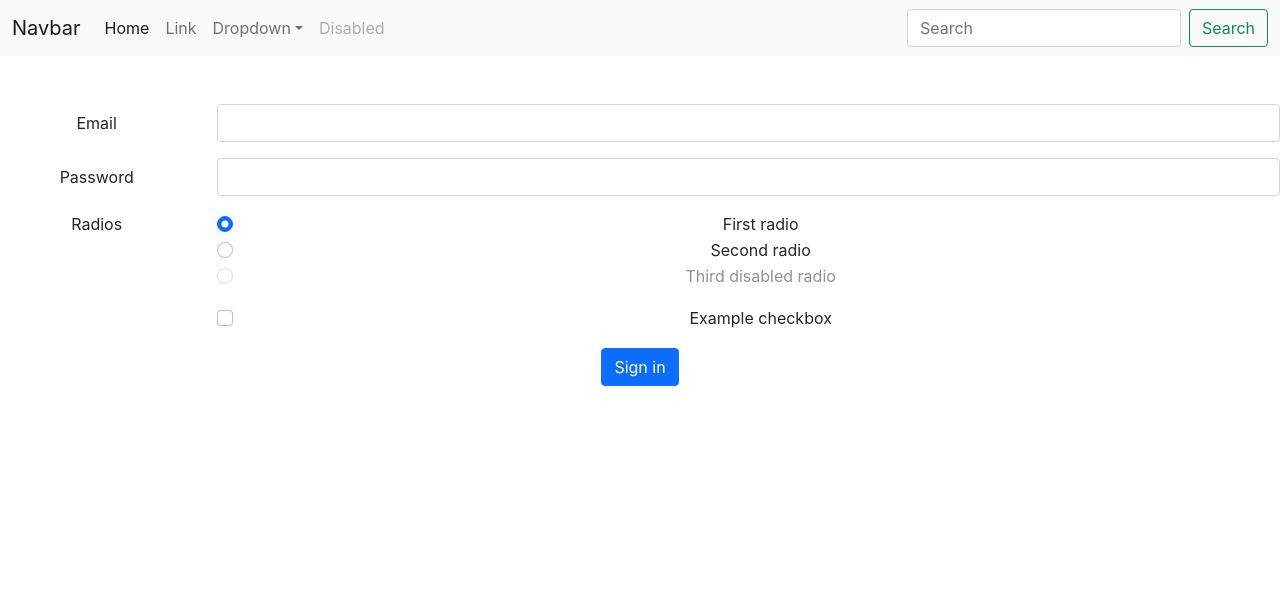
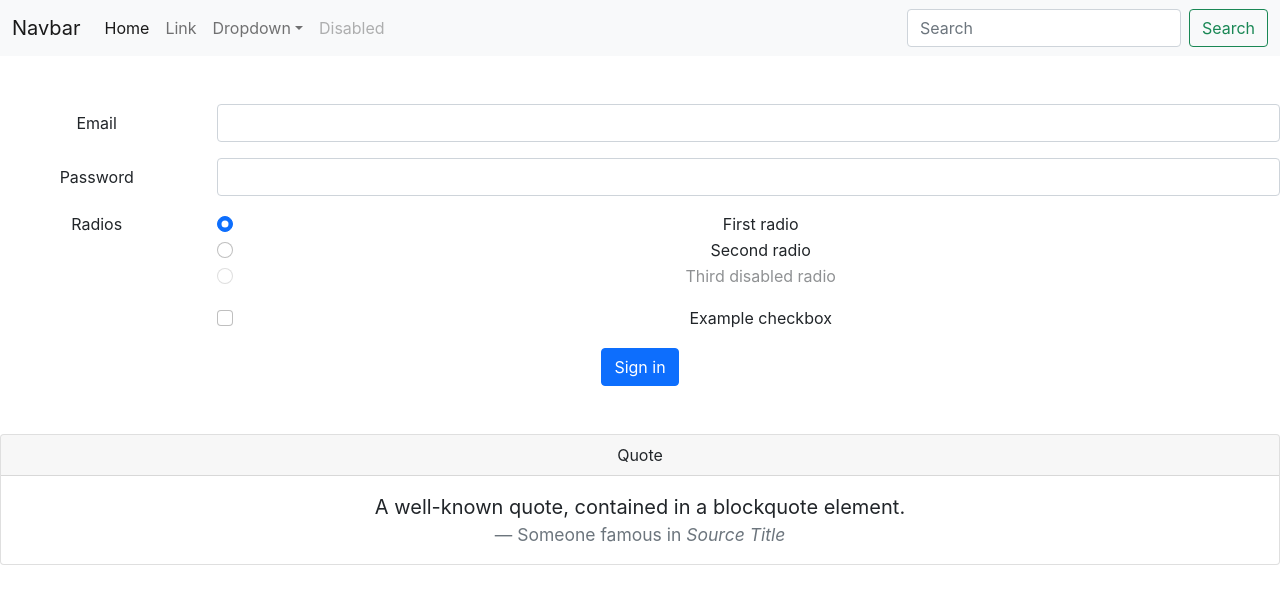
Before and after one commit to mohammad-aabid29/Getting_Started, a React (Create React App) app: page / in a window 1280 px wide. Shown: the top 604 px of the page. Built offline with nearby package versions, Linux system fonts and the light colour scheme.

Commit message:
Quotes Card Added

```diff
--- a/src/App.js
+++ b/src/App.js
@@ -1,12 +1,14 @@
 import './App.css';
 import FormControl from './Components/formControl';
 import Navbar from './Components/Navbar';
+import QuotesCard from './Components/QuotesCard';
 
 function App() {
   return (
     <div className="App">
       <Navbar/>
       <FormControl/>
+      <QuotesCard />
     </div>
   );
 }
--- /dev/null
+++ b/src/Components/QuotesCard.js
@@ -0,0 +1,21 @@
+import React from 'react'
+
+function QuotesCard() {
+    return (
+        <div>
+            <div class="card">
+                <div class="card-header">
+                    Quote
+                </div>
+                <div class="card-body">
+                    <blockquote class="blockquote mb-0">
+                        <p>A well-known quote, contained in a blockquote element.</p>
+                        <footer class="blockquote-footer">Someone famous in <cite title="Source Title">Source Title</cite></footer>
+                    </blockquote>
+                </div>
+            </div>
+        </div>
+    )
+}
+
+export default QuotesCard
```
